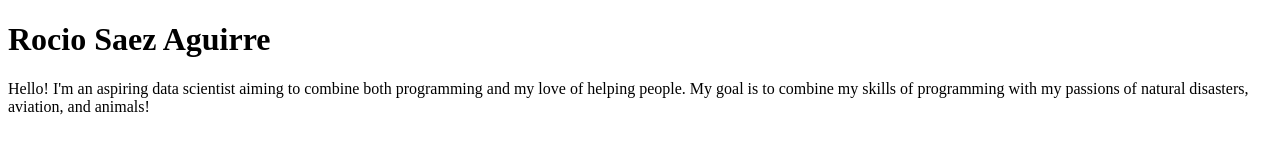
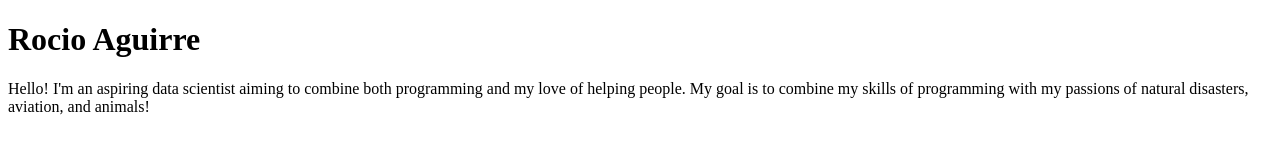
Before and after one commit to RocioSAguirre/Portfolio, a plain HTML site: page index.html in a window 1280 px wide. Drawn offline with Linux system fonts and the light colour scheme.

Commit message:
Erased First-Last name

```diff
--- a/index.html
+++ b/index.html
@@ -5,7 +5,7 @@
     <meta name="viewport" content="width=device-width, initial-scale=1.0">
     <title>Rocio Saez Aguirre: Personal Site & Portfolio</title>
 </head>
-<h1>Rocio Saez Aguirre</h1>
+<h1>Rocio Aguirre</h1>
 <p>Hello! I'm an aspiring data scientist aiming to combine both programming and my love of helping people. My goal is to combine my skills of programming with my passions of natural disasters, aviation, and animals!  </p>
 <body>
 
```
